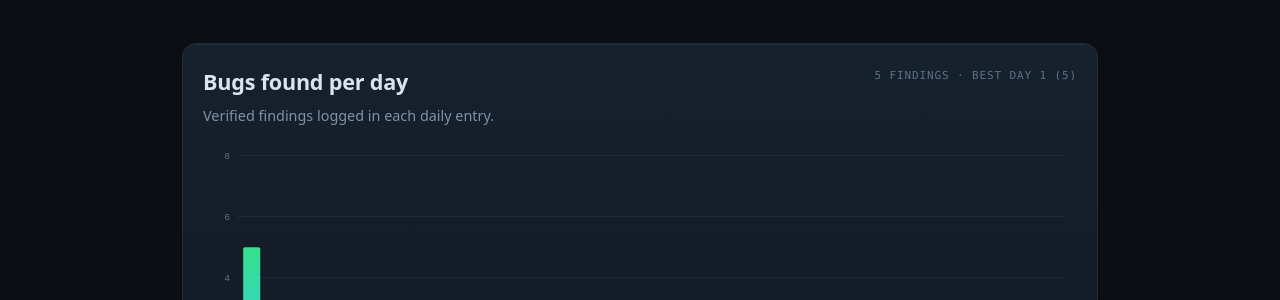
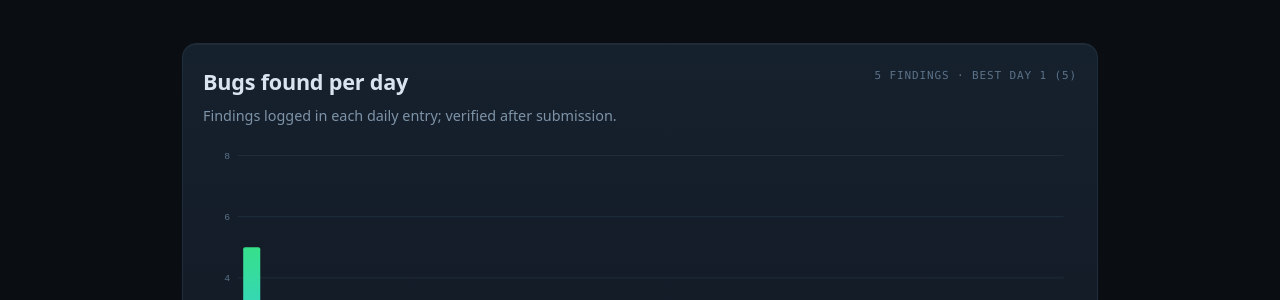
Before and after one commit to r4redrabbit/bugbunny-30day-eval, a Jekyll site: the page built from index.html, in a window 1280 px wide. Shown: the part 791-1091 px from the top of the page. Built offline with Jekyll 4.4.1, drawn with Linux system fonts in a browser that asks for light colours.

Commit message:
docs: chart copy no longer claims findings are verified

```diff
--- a/index.html
+++ b/index.html
@@ -56,7 +56,7 @@ title: "30-Day Evaluation"
   <div class="chart-head">
     <div>
       <h2 id="chart-title">Bugs found per day</h2>
-      <p class="chart-sub">Verified findings logged in each daily entry.</p>
+      <p class="chart-sub">Findings logged in each daily entry; verified after submission.</p>
     </div>
     <p class="chart-meta" id="chart-meta">No findings logged yet</p>
   </div>
```
Also changed, not shown: README.md.
